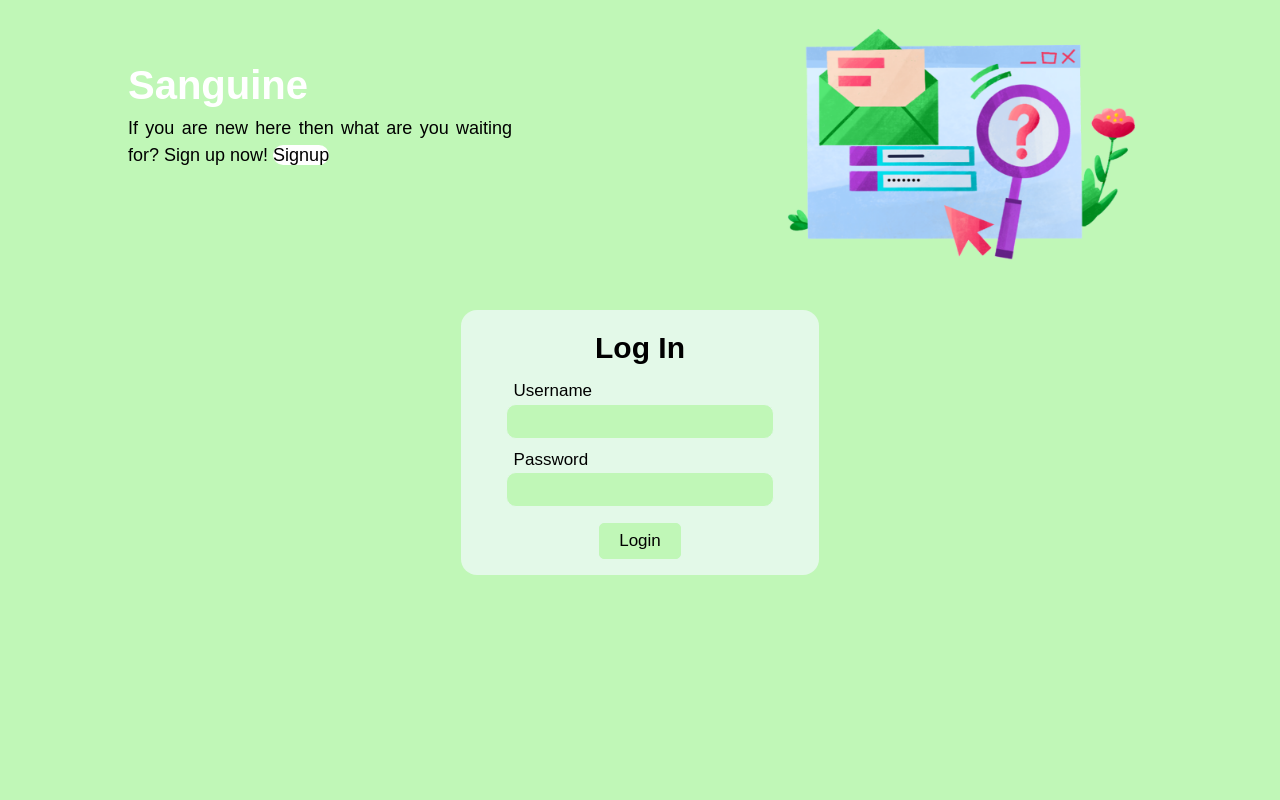
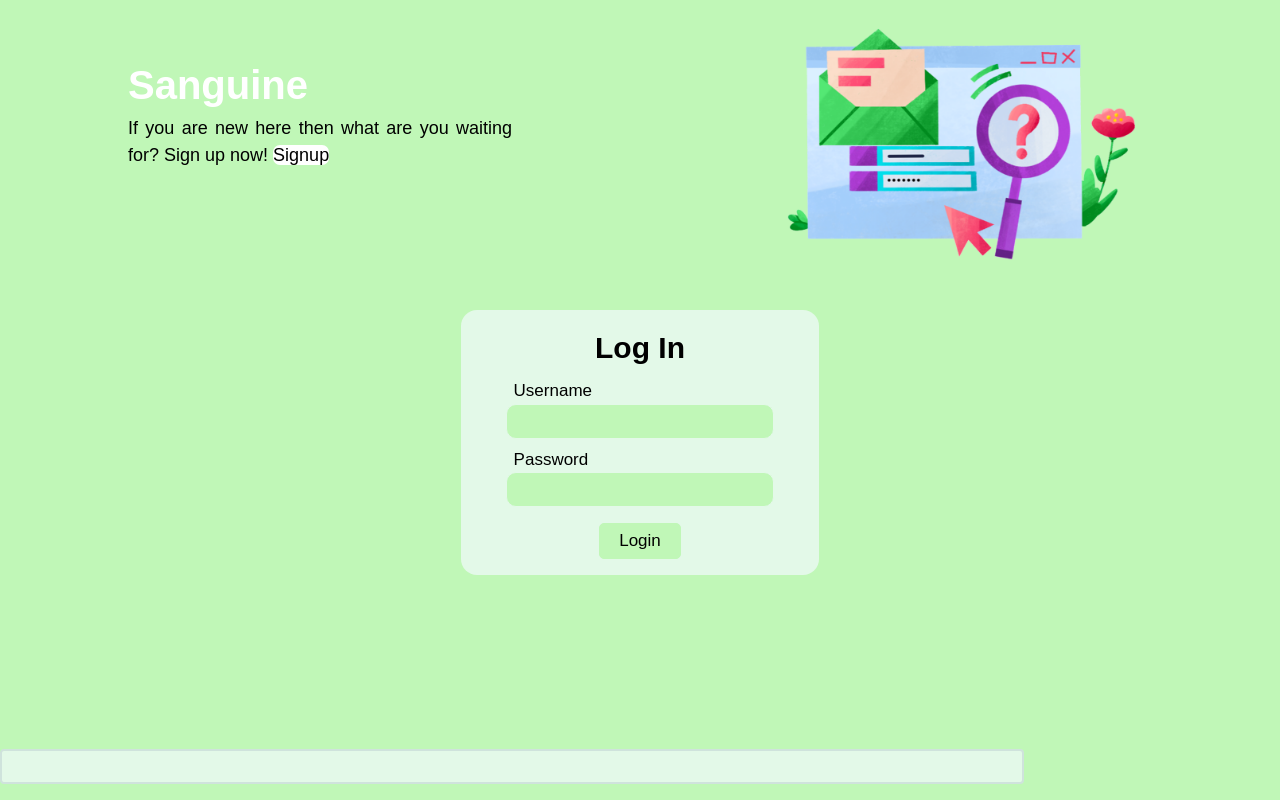
Before and after one commit to ankitakashyap05/Sanguine, a Django app: page / in a window 1280 px wide. Run offline with Django 3.2, Linux system fonts and the light colour scheme; some libraries are stand-ins or nearby versions.

Commit message:
add login message template

```diff
--- a/pyvenv.cfg
+++ b/pyvenv.cfg
@@ -1,3 +1,3 @@
-home = C:\Users\SUYASH\AppData\Local\Programs\Python\Python39
+home = C:\Users\anjali\AppData\Local\Programs\Python\Python39
 include-system-site-packages = false
 version = 3.9.6
--- a/static/assets/style.css
+++ b/static/assets/style.css
@@ -75,3 +75,22 @@ body::-webkit-scrollbar-thumb
     outline: none;
     background-color: white;
   }
+
+.messagebox{
+  background:#E3F9E8;
+  border:2px solid #CFE3DC;
+  border-radius: 4px;
+  position:absolute;
+  bottom:2%;
+  height:35px;
+  width:80vw;
+
+}
+
+.extra{
+  color:#019a2d;
+  font-weight:450;
+  font-size: 17px;
+  margin-left: 10px;
+
+}
--- a/templates/authentication/login.html
+++ b/templates/authentication/login.html
@@ -8,6 +8,7 @@
     <script src="https://cdn.tailwindcss.com"></script>
     <link rel="shortcut icon" href="{% static 'images/icon.png' %}"type="image/x-icon"/>
     <link rel="stylesheet" href="{% static 'assets/report.css' %}" />
+    <link rel="stylesheet" href="{% static 'assets/style.css' %}" />
     <title>Sanguine | Login</title>
   </head>
   <body>
@@ -16,7 +17,7 @@
         <div class="cont">
           <div class="title">Sanguine</div>
         <div class="text">
-          If you are new here then what are you waiting for? Sign up now!     <a href="/signup" style="color:black; background-color:white; border-radius: 10px;font-weight:500">Signup</a>
+          If you are new here then what are you waiting for? Sign up now!     <a href="/signup" style="color:black; background-color:white; border-radius: 7px;">Signup</a>
         </div>
         </div>
       </div>
@@ -34,11 +35,6 @@
           <form action="/login" method="post">
             {% csrf_token %}
             <div class="fields">
-
-              {% comment %} <div class="text">Email</div>
-              <div>
-                <input type="email" class="i-field" id="email" />
-              </div> {% endcomment %}
               <div class="text" id="name" >Username</div>
               <div>
                 <input type="text" class="i-field" id="name" name="name" required/>
@@ -59,4 +55,15 @@
     </section>
 
   </body>
+  <footer>
+
+      <div class="messagebox" >
+        {% if messages %}{% for message in messages %}
+    <div class="alert alert-{{ message.tags }} alert-dismissible fade show my-0 extra" role="alert">
+       {{ message }}
+      <button type="button" class="btn-close" data-bs-dismiss="alert" aria-label="Close"></button>
+    </div>{% endfor %}{% endif %}
+      </div>
+    </center>
+  </footer>
 </html>
```
